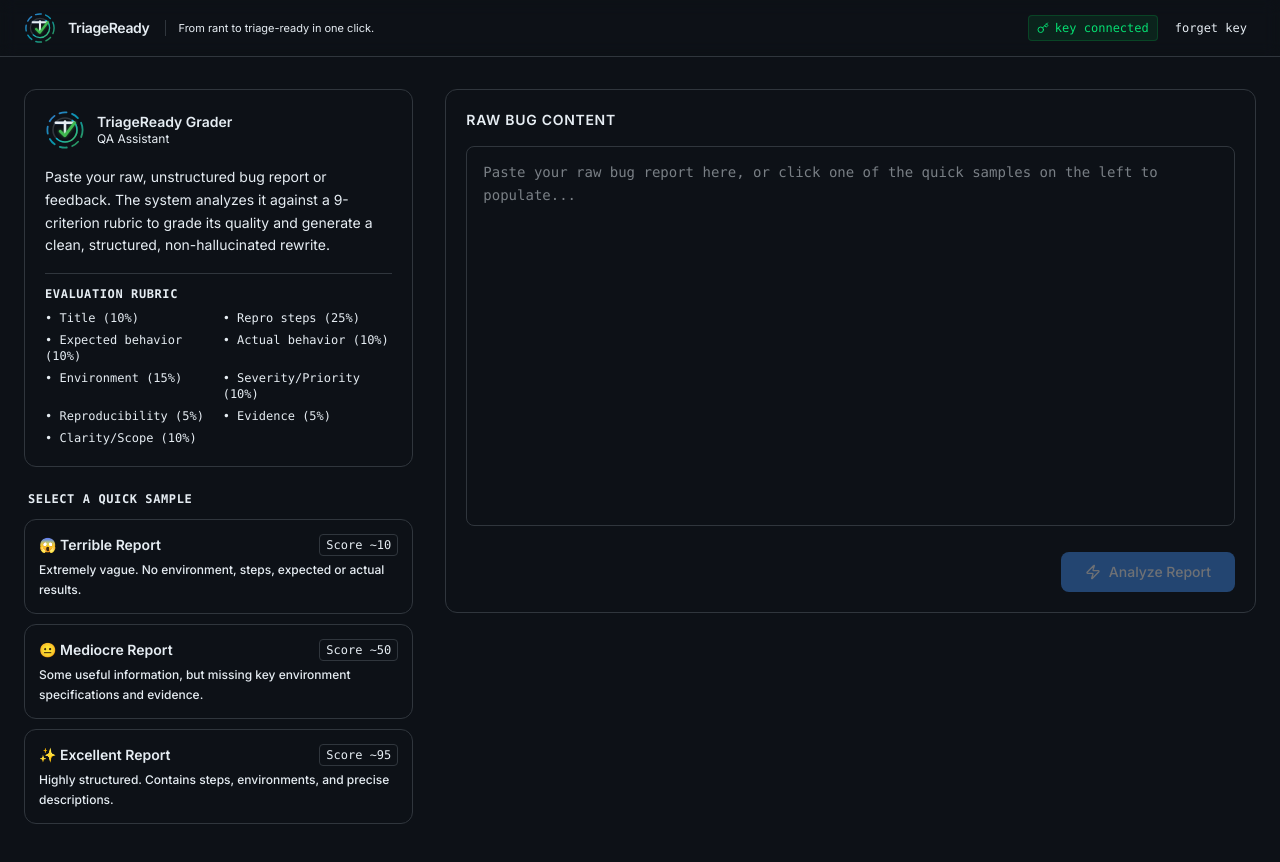
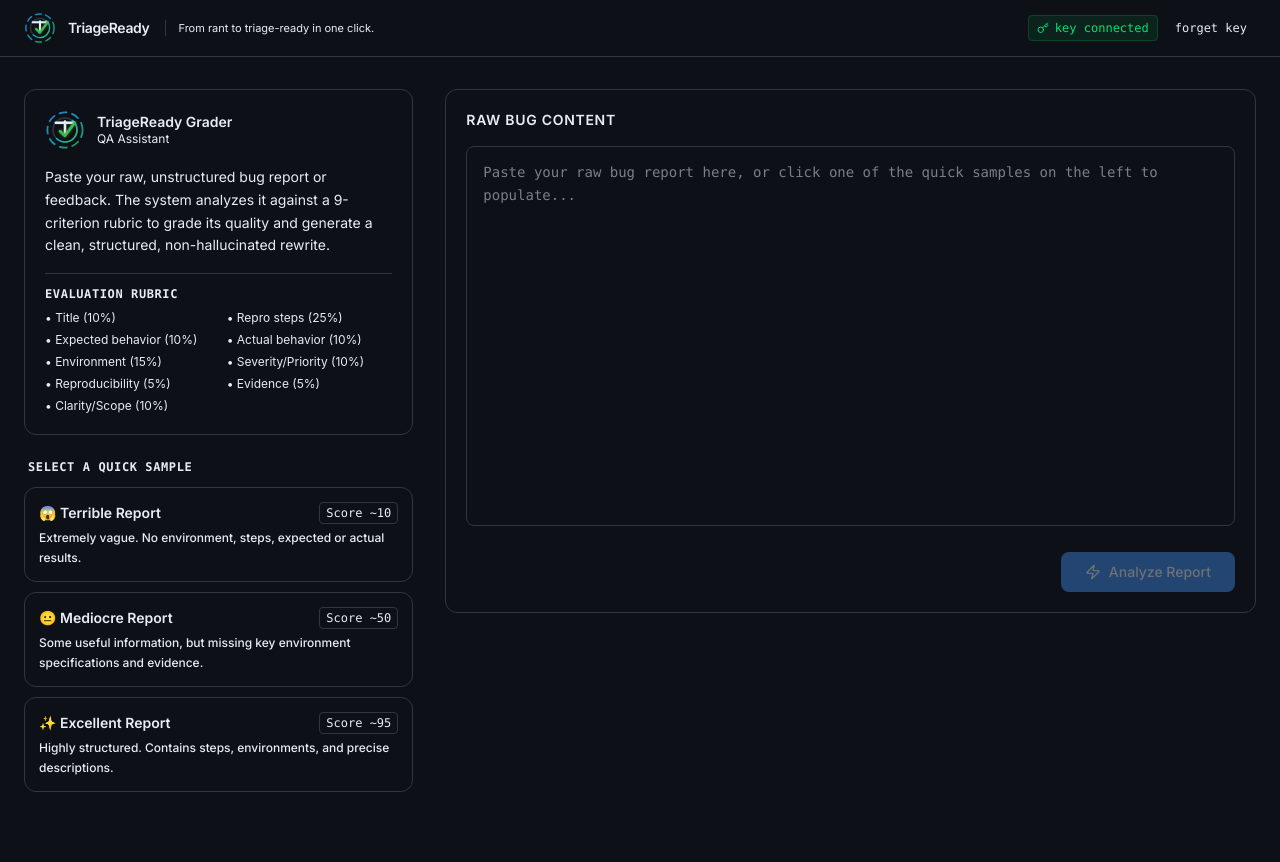
Before and after one commit to nrshafi/TriageReady, a React (Vite) app: page / in a window 1280 px wide. Both pictures are taken after typing "Sample123" into the empty fields and a click on the button "Save & continue". Shown: the top 862 px of the page. Built offline with nearby package versions, Linux system fonts and the light colour scheme.

Commit message:
style(ui): fix text wrapping and typography in evaluation rubric card

```diff
--- a/context/progress-tracker.md
+++ b/context/progress-tracker.md
@@ -55,3 +55,4 @@
 - Integrated Biome as the project linter and formatter. Configured `biome.json` for formatter style (2 spaces, double quotes) and enabled recommended lint rules, and added scripts (`npm run lint`, `npm run format`, `npm run check`) to `package.json`.
 - Updated `AGENTS.md` and `README.md` to document the Node.js v24+ requirement, list Biome in the technology stack, and detail the lint/format commands (`npm run check` etc.) for future reference.
 - Improved application typography and readability. Defined custom font-sans and font-mono variables in `@theme inline` inside `src/styles/theme.css` and added webkit/moz font smoothing (antialiasing) alongside `text-rendering: optimizeLegibility` to the `body` tag. Scaled up microscopic font sizes (e.g. 10px and 11px to 12px/14px) and improved color contrast of text elements across the entire dashboard interface.
+- Resolved visual wrapping and alignment issues in the Evaluation Rubric sidebar card. Converted the layout from monospace to standard sans-serif (`font-sans`), increased column spacing (`gap-x-4`), and applied `whitespace-nowrap` to prevent list items (e.g., "Expected behavior (10%)" and "Severity/Priority (10%)") from wrapping. Checked and formatted using Biome and compiled successfully.
--- a/src/app/App.tsx
+++ b/src/app/App.tsx
@@ -854,16 +854,26 @@ export default function App() {
                   <span className="text-xs font-semibold uppercase font-mono tracking-wider text-muted-foreground block mb-2">
                     Evaluation Rubric
                   </span>
-                  <div className="grid grid-cols-2 gap-x-2 gap-y-1.5 text-xs text-foreground/80 font-mono">
-                    <div>• Title (10%)</div>
-                    <div>• Repro steps (25%)</div>
-                    <div>• Expected behavior (10%)</div>
-                    <div>• Actual behavior (10%)</div>
-                    <div>• Environment (15%)</div>
-                    <div>• Severity/Priority (10%)</div>
-                    <div>• Reproducibility (5%)</div>
-                    <div>• Evidence (5%)</div>
-                    <div>• Clarity/Scope (10%)</div>
+                  <div className="grid grid-cols-2 gap-x-4 gap-y-1.5 text-xs text-foreground/80 font-sans">
+                    <div className="whitespace-nowrap">• Title (10%)</div>
+                    <div className="whitespace-nowrap">• Repro steps (25%)</div>
+                    <div className="whitespace-nowrap">
+                      • Expected behavior (10%)
+                    </div>
+                    <div className="whitespace-nowrap">
+                      • Actual behavior (10%)
+                    </div>
+                    <div className="whitespace-nowrap">• Environment (15%)</div>
+                    <div className="whitespace-nowrap">
+                      • Severity/Priority (10%)
+                    </div>
+                    <div className="whitespace-nowrap">
+                      • Reproducibility (5%)
+                    </div>
+                    <div className="whitespace-nowrap">• Evidence (5%)</div>
+                    <div className="whitespace-nowrap">
+                      • Clarity/Scope (10%)
+                    </div>
                   </div>
                 </div>
               </div>
```
